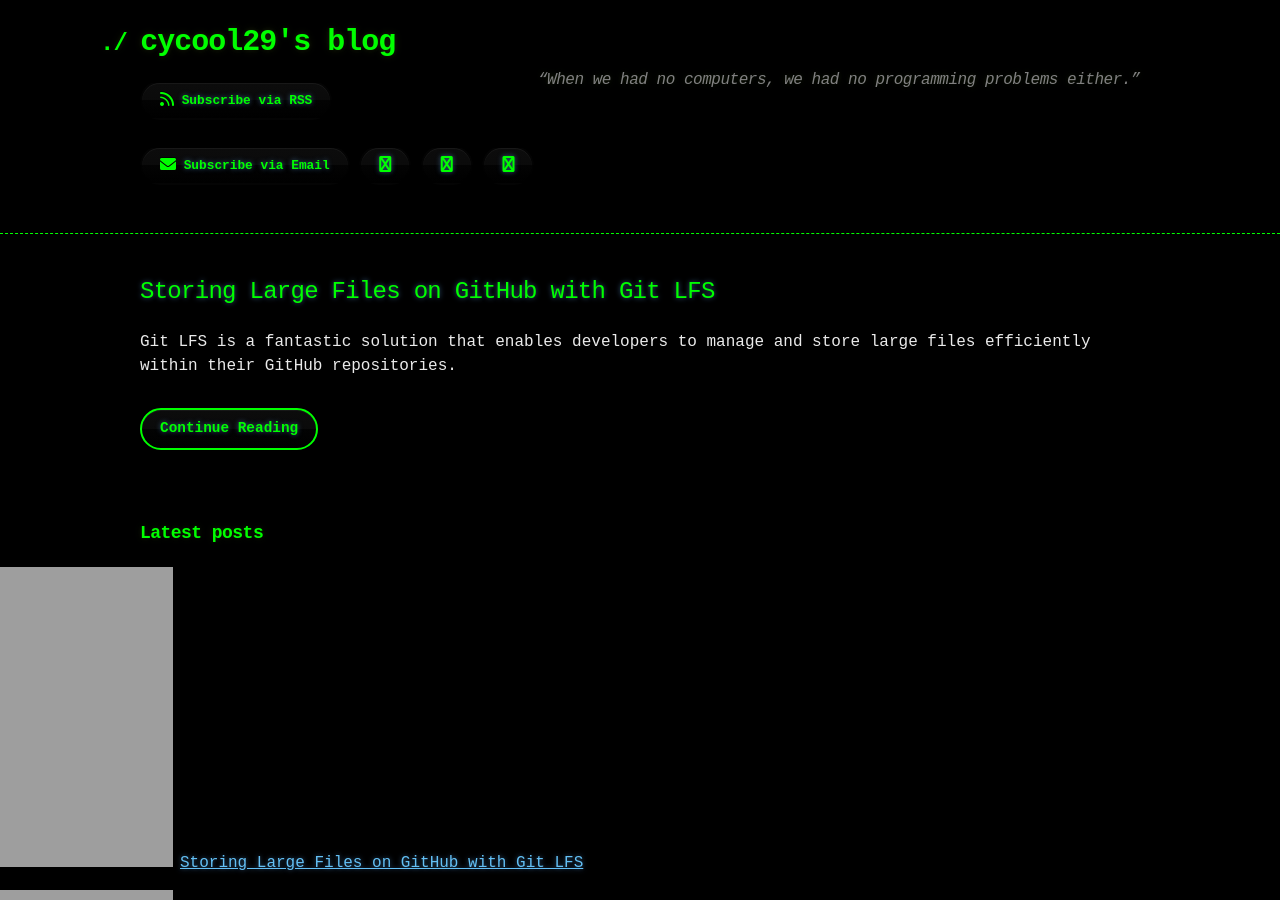
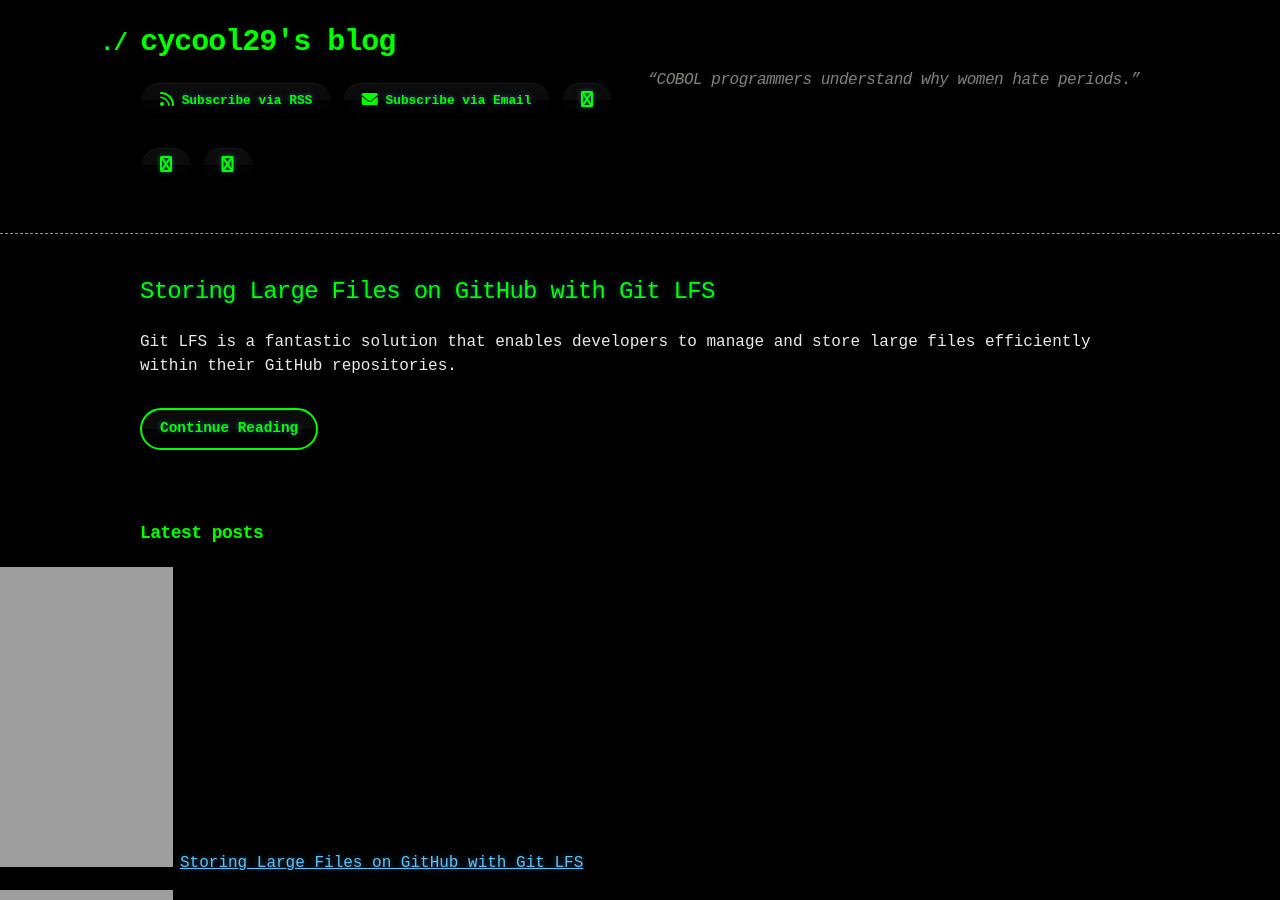
Before and after one commit to cycool29/cycool29.github.io, a Jekyll site: the page built from index.md, in a window 1280 px wide and 900 px high. Built offline with Jekyll 4.4.1, drawn with Linux system fonts in a browser that asks for light colours; a style sheet for code colours, icons or effects is not loaded.

Commit message:
Update quotes

```diff
--- a/_config.yml
+++ b/_config.yml
@@ -1,5 +1,5 @@
 title: cycool29's blog
-description: "“When we had no computers, we had no programming problems either.” "
+description: "“COBOL programmers understand why women hate periods.” "
 bio: A high school student. Intermediate in Python, Git, Bash. Learning JavaScript. He/Him. "
 author: cycool29
 url: https://cycool29.github.io
```
